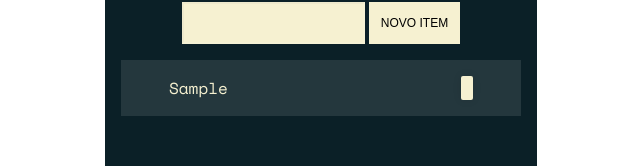
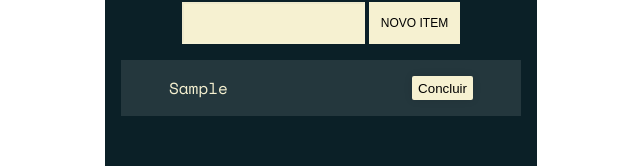
Before and after one commit to GabiCmg/ONE-formacao-full-stack, a plain HTML site: page II_formacao_Front-End/Dom_pojeto_inicial/projeto_inicial/index.html in a window 1280 px wide. Both pictures are taken after typing "Sample" into the empty fields and a click on the button "NOVO ITEM". Shown: the part 308-474 px from the top of the page, without its empty margins (319-959 px from the left). Drawn offline with nearby package versions, Linux system fonts and the light colour scheme; a web font is replaced by a local one.

Commit message:
🚀 Projetos-ONE

```diff
--- a/II_formacao_Front-End/Dom_pojeto_inicial/projeto_inicial/listaDeTarefas.js
+++ b/II_formacao_Front-End/Dom_pojeto_inicial/projeto_inicial/listaDeTarefas.js
@@ -30,7 +30,7 @@ const BotaoConclui = () => {
     const botaoConclui = document.createElement('button');
 
     botaoConclui.classList.add('check-button');
-
+    botaoConclui.innerText = 'Concluir';
     botaoConclui.addEventListener('click', () => {
         console.log('fui clicado');
     });
```
Also changed, not shown: II_formacao_Front-End/Dom_pojeto_inicial/projeto_inicial/index.html (+0 -1 lines).
